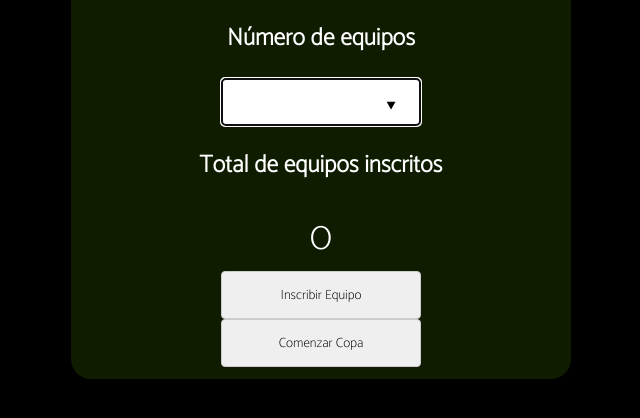
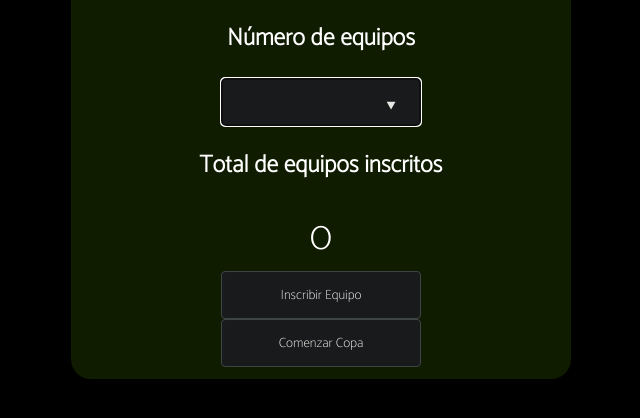
Before and after one commit to bryanPEREZ1497/copa, a plain HTML site: page index.html in a window 1280 px wide. Shown: the part 96-514 px from the top of the page, without its empty margins (319-959 px from the left). Drawn offline with Linux system fonts and the light colour scheme.

Commit message:
cambios en style

```diff
--- a/style.css
+++ b/style.css
@@ -23,10 +23,12 @@ input{
     padding: 12px 20px;
     margin: ;
     display: inline-block;
-    border: 1px solid #ccc;
+    border: 1px solid rgb(62, 68, 70);
     border-radius: 4px;
     box-sizing: border-box;
     font-family: inherit;
+    color: #e8e6e3;
+    background-color: #181a1b;
 }
 
 label{
@@ -40,8 +42,10 @@ button{
     width: 200px;
     font-family: inherit;
     padding:12px 20px;
-    border: 1px solid #ccc;
+    border: 1px solid rgb(62, 68, 70);
     border-radius: 4px;
+    color: #e8e6e3;
+    background-color: #181a1b;
 }
 
 .seccion{
```
